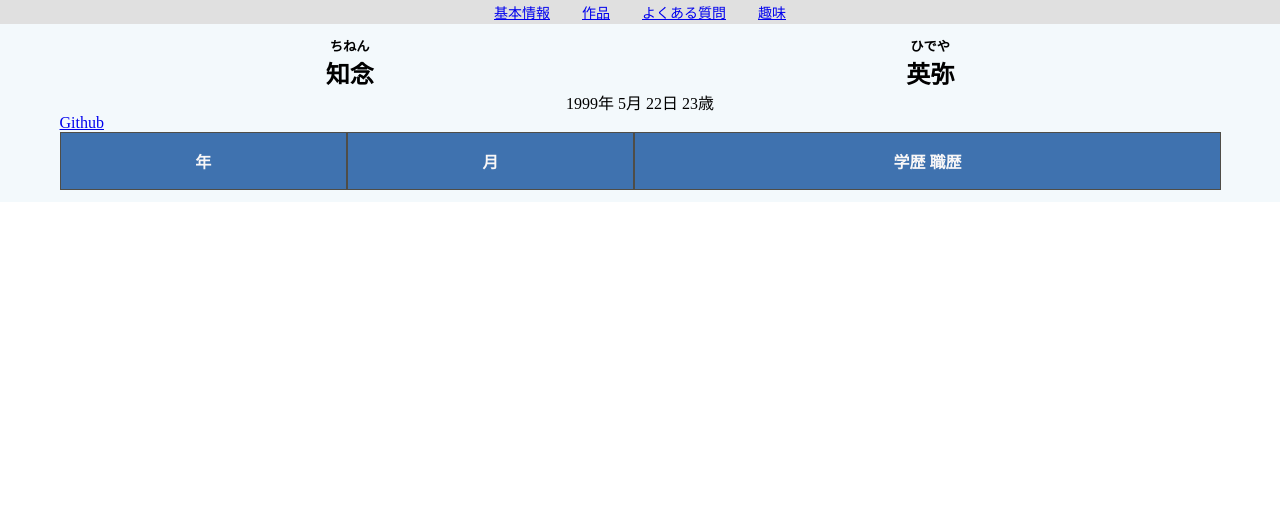
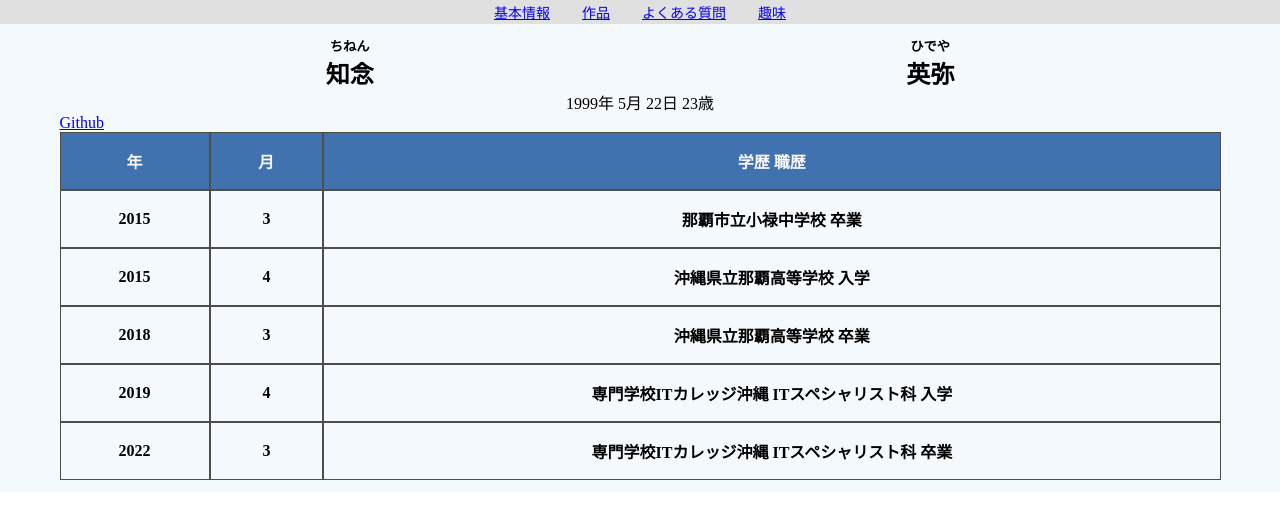
Before and after one commit to s19013/my-profile, a Vue app: page / in a window 1280 px wide. Shown: the top 518 px of the page. Built offline with nearby package versions, Linux system fonts and the light colour scheme.

Commit message:
学歴追加

```diff
--- a/src/datas/HomeData.js
+++ b/src/datas/HomeData.js
@@ -21,5 +21,33 @@ export class HomeData{
                 url  :'https://github.com/s19013/',
             },
         ]
+        // 職歴,学歴
+        this.careerList = [
+            {
+                year :2015,
+                month:3,
+                detail:"那覇市立小禄中学校 卒業"
+            },
+            {
+                year :2015,
+                month:4,
+                detail:"沖縄県立那覇高等学校 入学"
+            },
+            {
+                year :2018,
+                month:3,
+                detail:"沖縄県立那覇高等学校 卒業"
+            },
+            {
+                year :2019,
+                month:4,
+                detail:"専門学校ITカレッジ沖縄 ITスペシャリスト科 入学"
+            },
+            {
+                year :2022,
+                month:3,
+                detail:"専門学校ITカレッジ沖縄 ITスペシャリスト科 卒業"
+            },
+        ]
     }
 }
```
